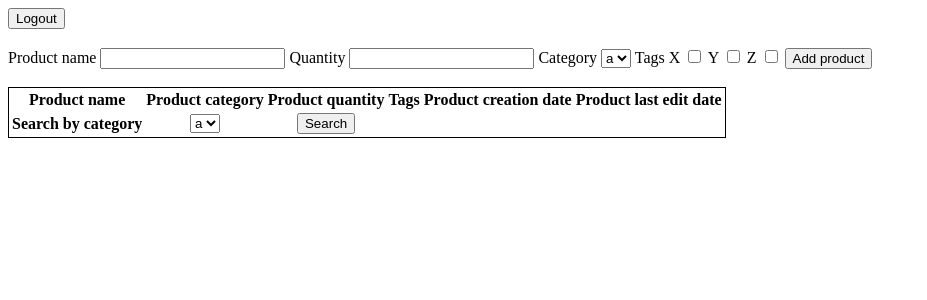
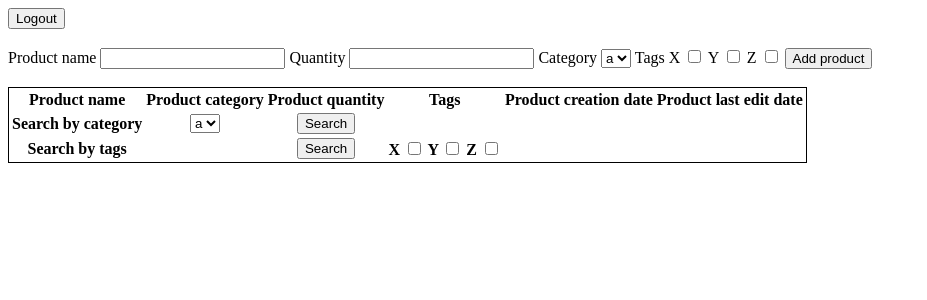
Before and after one commit to Georgkali/Product-Catalog, a PHP site: template app/Views/user.html.twig in a window 1280 px wide. Shown: the top 300 px of the page, without its empty margins (0-927 px from the left). Run offline with PHP 8.4, Linux system fonts and the light colour scheme; the template is opened without the code that fills it, so the values that code supplies are empty; some libraries are stand-ins or nearby versions.

Commit message:
search by tag(unfinished)

```diff
--- a/app/Controllers/ProductsController.php
+++ b/app/Controllers/ProductsController.php
@@ -82,13 +82,15 @@ class ProductsController
 
     public function searchByCategory(): ProductsCollection
     {
-
         return $this->productsRepository->searchByCategory($_POST['category']);
     }
     public function getProductTags(): TagsCollection {
 
-          // var_dump($this->productsRepository->getTags()->getTags());
            return $this->productsRepository->getTags();
     }
 
+    public function searchByTags() {
+
+    }
+
 }
--- a/app/Repositories/ProductsRepository.php
+++ b/app/Repositories/ProductsRepository.php
@@ -100,5 +100,8 @@ class ProductsRepository extends MysqlRepository
         }
         return $collection;
     }
+    public function searchByTags() {
+
+    }
 
 }
--- a/app/Views/product.html.twig
+++ b/app/Views/product.html.twig
@@ -27,7 +27,6 @@
     </tr>
     <form method="post" action="/edit">
         <tr>
-
             <th><input type="text" value="{{ product.productName }}" required name="newProductName"></th>
             <th><select name="newCategory" required>
                     <option selected="selected">{{ product.category }}</option>
@@ -40,8 +39,6 @@
             <th>
                 <button type="submit" name="id" value="{{ product.getId }}">Edit Product</button>
             </th>
-
-
         </tr>
 
     </form>
@@ -50,7 +47,6 @@
 
 
 <form method="post" action="/delete">
-
     <button type="submit" name="id" value="{{ product.getId }}">Delete Product</button>
 </form>
 {% endfor %}
--- a/app/Views/user.html.twig
+++ b/app/Views/user.html.twig
@@ -85,11 +85,27 @@
 
         <th></th>
     </tr>
-</table>
+    <tr>
+        <th>Search by tags</th>
+        <form method="post" action="/searchByTags">
+            <th>
+            </th>
+            <th>
+                <button type="submit">Search</button>
+            </th>
 
+            <th>
+                <label for="x">X</label>
+                <input type="checkbox" name="tags[]" value="X">
+                <label for="y">Y</label>
+                <input type="checkbox" name="tags[]" value="Y">
+                <label for="z">Z</label>
+                <input type="checkbox" name="tags[]" value="Z">
+            </th>
+        </form>
+    </tr>
 
-</form>
-
+    </table>
 
 
 </body>
--- a/index.php
+++ b/index.php
@@ -52,6 +52,10 @@ $router->post('/searchByCategory', function () use ($twig, $productsController)
     echo $twig->render('user.html.twig', ['products' => $productsController->searchByCategory()->getProducts()]);
 });
 
+$router->post('/searchByTags', function () use ($twig, $productsController) {
+    echo $twig->render('user.html.twig', ['products' => $productsController->searchByTags()]);
+});
+
 
 $router->post('/logout', 'MainController@logout');
 
```
